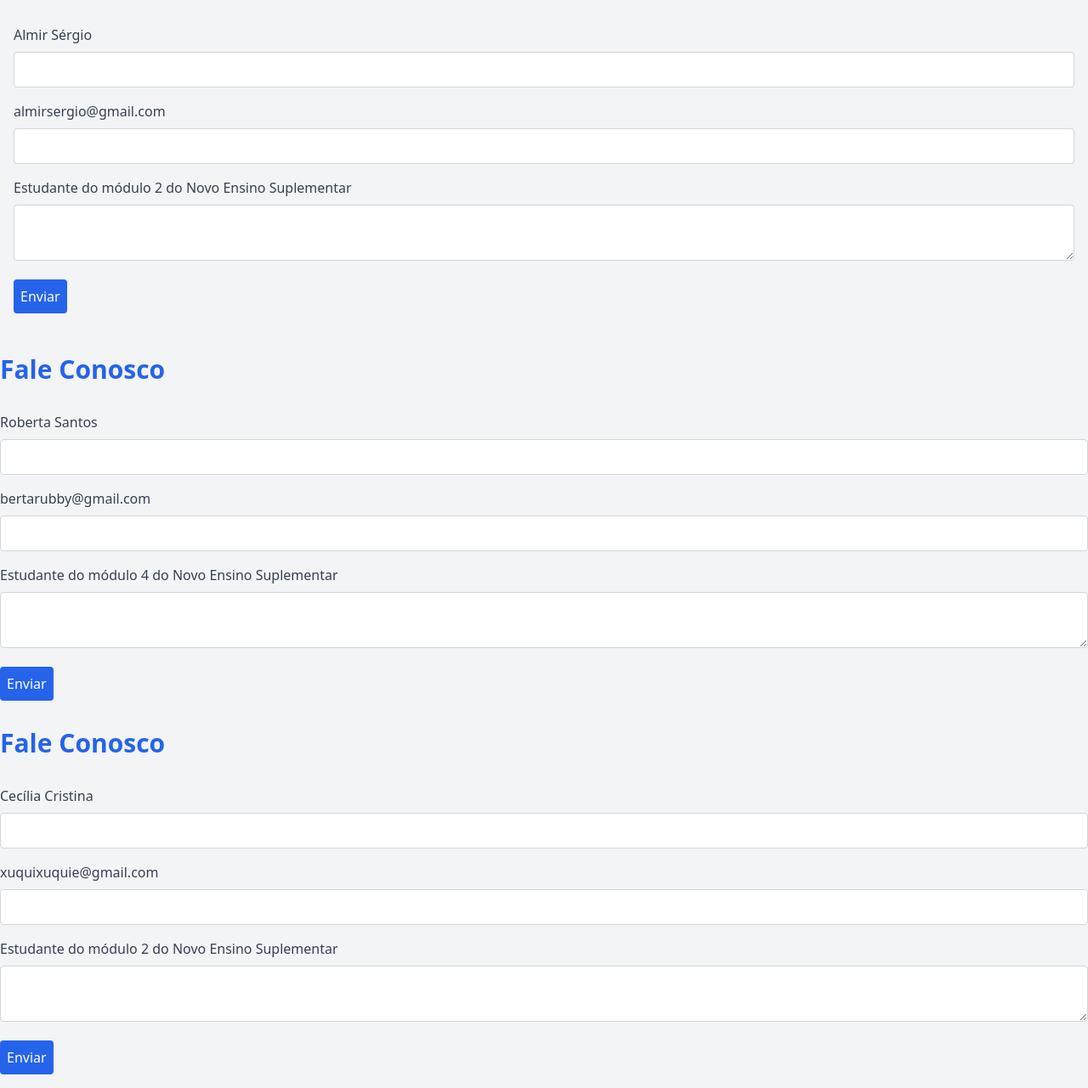
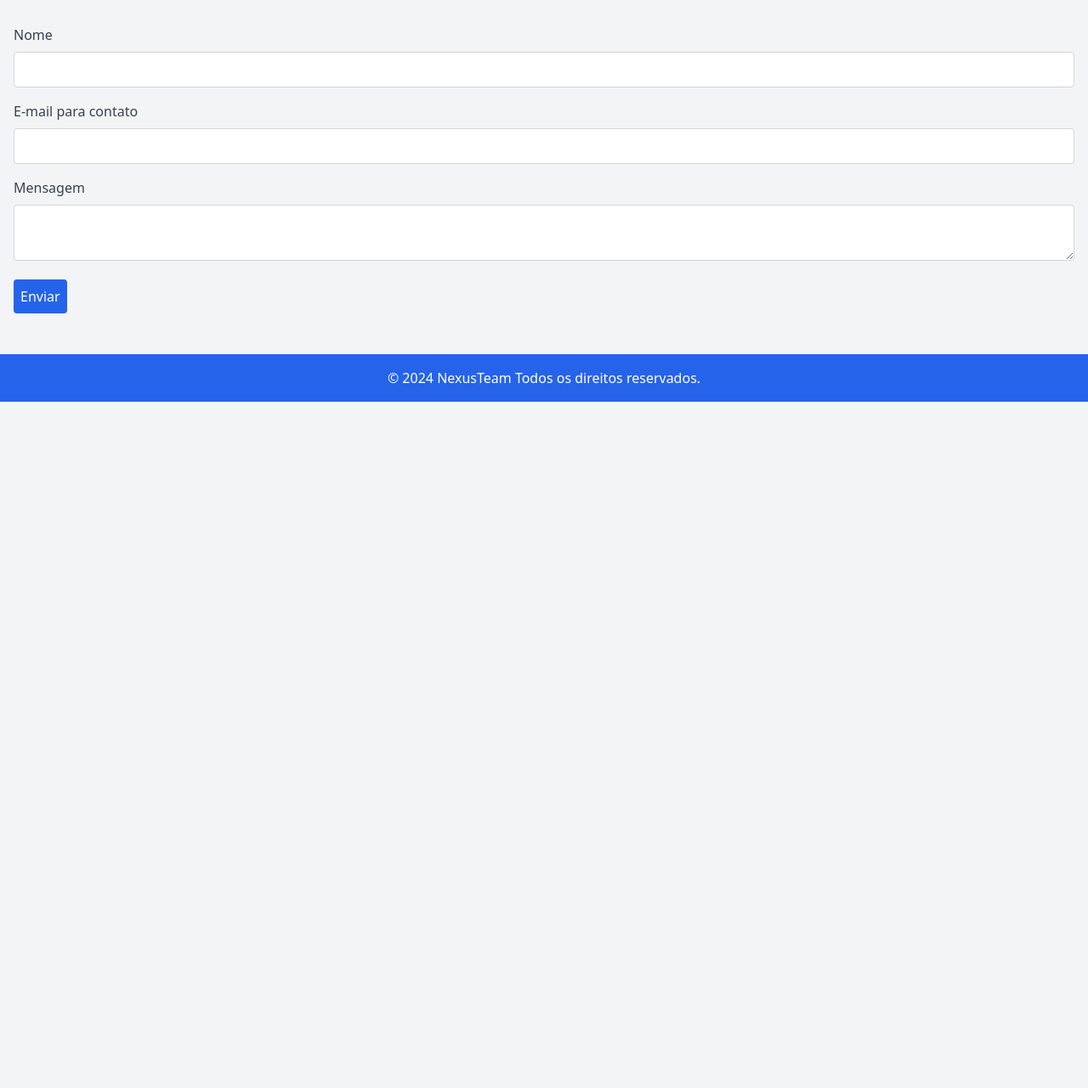
Before and after one commit to NexusSong/Frontend_nes, a plain HTML site: page NexusTeam/contact.html in a window 1280 px wide. Shown: the part 119-1400 px from the top of the page at 85% size. After the commit the page ends 800 px from the top, so only its background shows below. Drawn offline with nearby package versions, Linux system fonts and the light colour scheme.

Commit message:
build: alteração no container do arquivo contact

```diff
--- a/NexusTeam/contact.html
+++ b/NexusTeam/contact.html
@@ -22,45 +22,13 @@
   <main class="container mx-auto p-4">
     <h2 class="text-3xl font-bold text-blue-600">Fale Conosco</h2>
     <form action="#" class="mt-8">
-      <label class="block text-gray-700 mb-2">Almir Sérgio</label>
+      <label class="block text-gray-700 mb-2">Nome</label>
       <input type="text" class="border border-gray-300 p-2 w-full rounded hover:border-blue-400 focus:outline-none focus:ring focus:ring-blue-200">
 
-      <label class="block text-gray-700 mt-4 mb-2">almirsergio@gmail.com</label>
+      <label class="block text-gray-700 mt-4 mb-2">E-mail para contato</label>
       <input type="email" class="border border-gray-300 p-2 w-full rounded hover:border-blue-400 focus:outline-none focus:ring focus:ring-blue-200">
 
-      <label class="block text-gray-700 mt-4 mb-2">Estudante do módulo 2 do Novo Ensino Suplementar</label>
-      <textarea class="border border-gray-300 p-2 w-full rounded hover:border-blue-400 focus:outline-none focus:ring focus:ring-blue-200"></textarea>
-
-      <button type="submit" class="bg-blue-600 text-white p-2 rounded mt-4 hover:bg-blue-700">Enviar</button>
-    </form>
-  </main>
-
-  <main class="container mx-auto p-4"></main>
-    <h2 class="text-3xl font-bold text-blue-600">Fale Conosco</h2>
-    <form action="#" class="mt-8">
-      <label class="block text-gray-700 mb-2">Roberta Santos</label>
-      <input type="text" class="border border-gray-300 p-2 w-full rounded hover:border-blue-400 focus:outline-none focus:ring focus:ring-blue-200">
-
-      <label class="block text-gray-700 mt-4 mb-2">bertarubby@gmail.com</label>
-      <input type="email" class="border border-gray-300 p-2 w-full rounded hover:border-blue-400 focus:outline-none focus:ring focus:ring-blue-200">
-
-      <label class="block text-gray-700 mt-4 mb-2">Estudante do módulo 4 do Novo Ensino Suplementar</label>
-      <textarea class="border border-gray-300 p-2 w-full rounded hover:border-blue-400 focus:outline-none focus:ring focus:ring-blue-200"></textarea>
-
-      <button type="submit" class="bg-blue-600 text-white p-2 rounded mt-4 hover:bg-blue-700">Enviar</button>
-    </form>
-  </main>
-
-  <main class="container mx-auto p-4"></main>
-    <h2 class="text-3xl font-bold text-blue-600">Fale Conosco</h2>
-    <form action="#" class="mt-8">
-      <label class="block text-gray-700 mb-2">Cecília Cristina</label>
-      <input type="text" class="border border-gray-300 p-2 w-full rounded hover:border-blue-400 focus:outline-none focus:ring focus:ring-blue-200">
-
-      <label class="block text-gray-700 mt-4 mb-2">xuquixuquie@gmail.com</label>
-      <input type="email" class="border border-gray-300 p-2 w-full rounded hover:border-blue-400 focus:outline-none focus:ring focus:ring-blue-200">
-
-      <label class="block text-gray-700 mt-4 mb-2">Estudante do módulo 2 do Novo Ensino Suplementar</label>
+      <label class="block text-gray-700 mt-4 mb-2">Mensagem</label>
       <textarea class="border border-gray-300 p-2 w-full rounded hover:border-blue-400 focus:outline-none focus:ring focus:ring-blue-200"></textarea>
 
       <button type="submit" class="bg-blue-600 text-white p-2 rounded mt-4 hover:bg-blue-700">Enviar</button>
```
